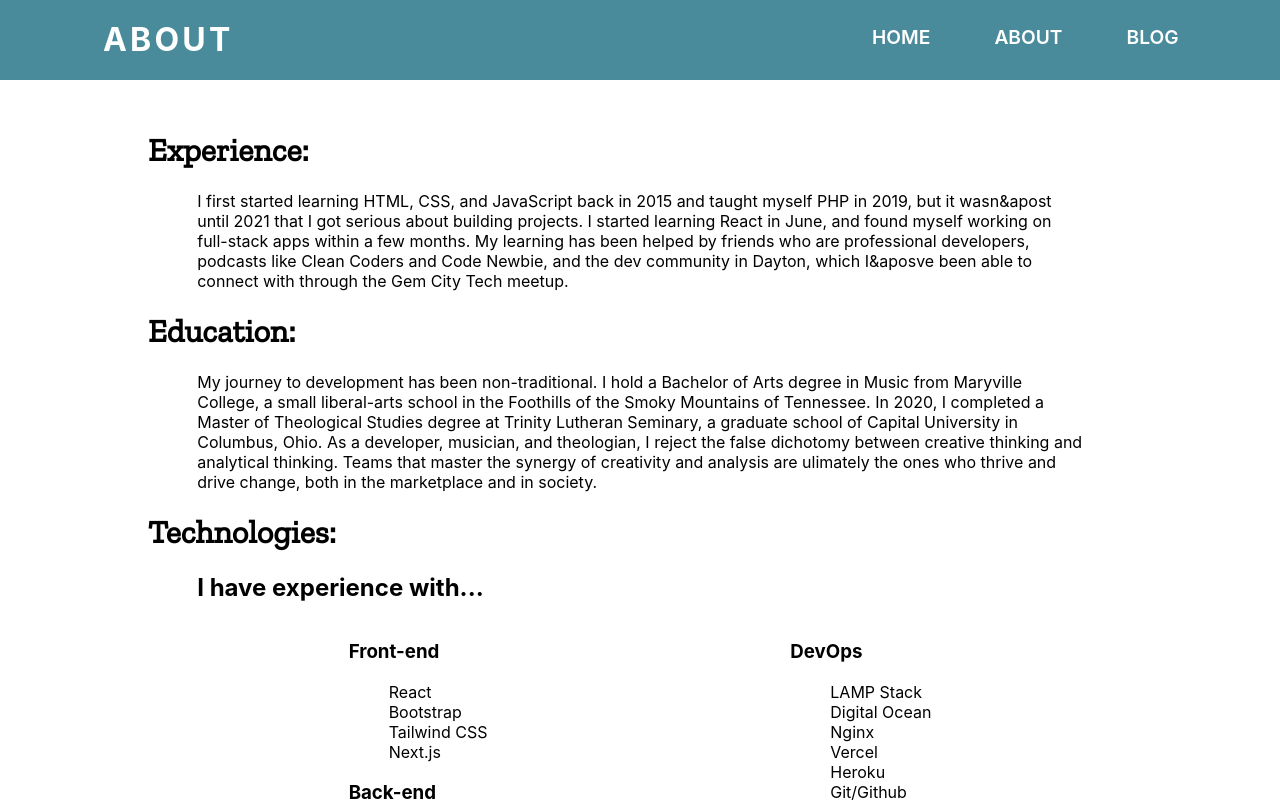
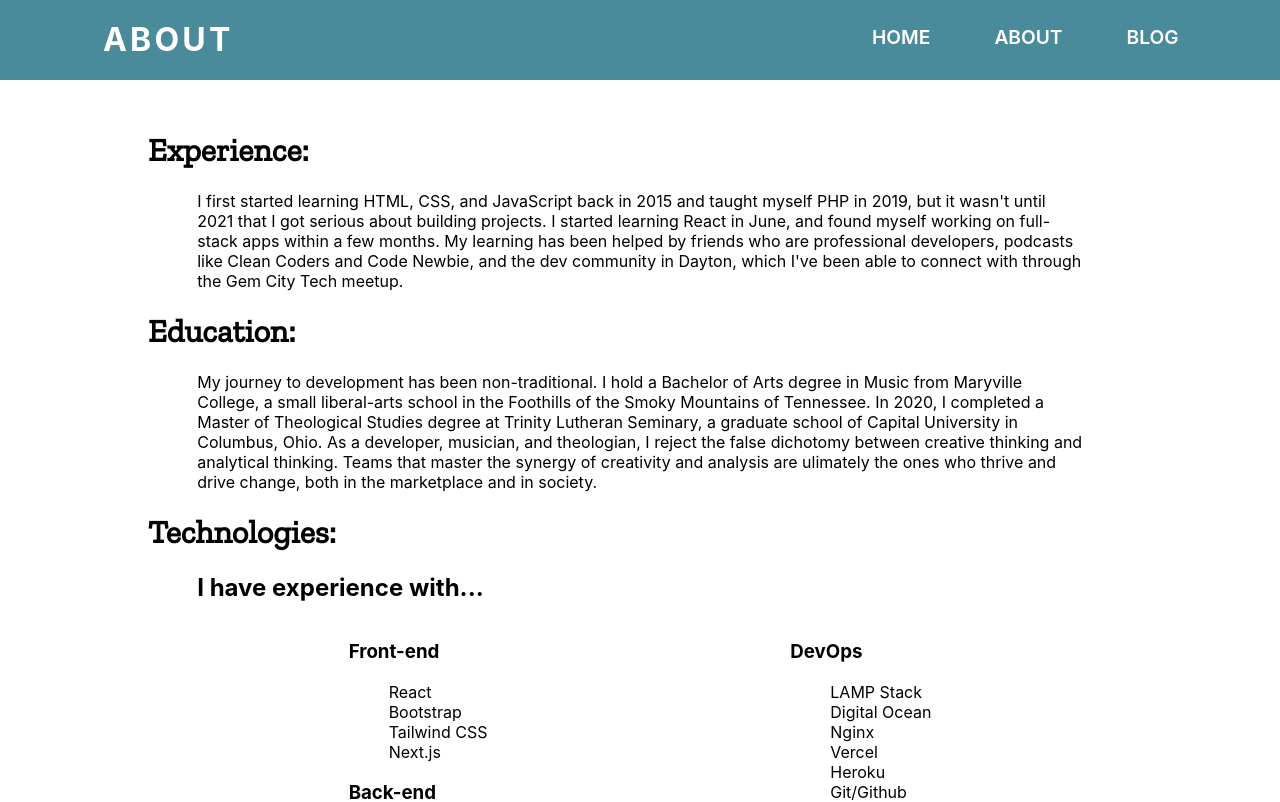
Before and after one commit to eryanpatterson/resume-site, a Next.js app: page /about in a window 1280 px wide. Shown: the top 802 px of the page. Built offline with nearby package versions, Linux system fonts and the light colour scheme; a web font is replaced by a local one.

Commit message:
Fixed &apos;

```diff
--- a/pages/about.js
+++ b/pages/about.js
@@ -10,10 +10,10 @@ export default function About() {
                 <h1>Experience:</h1>
                 <div className={styles.main}>
                     <p>
-                        I first started learning HTML, CSS, and JavaScript back in 2015 and taught myself PHP in 2019, but it wasn&apost until
+                        I first started learning HTML, CSS, and JavaScript back in 2015 and taught myself PHP in 2019, but it wasn&apos;t until
                         2021 that I got serious about building projects. I started learning React in June, and found myself working on full-stack
                         apps within a few months. My learning has been helped by friends who are professional developers, podcasts like Clean Coders
-                        and Code Newbie, and the dev community in Dayton, which I&aposve been able to connect with through the Gem City Tech meetup.
+                        and Code Newbie, and the dev community in Dayton, which I&apos;ve been able to connect with through the Gem City Tech meetup.
                     </p>
                 </div>
                 <h1>Education:</h1>
--- a/pages/index.js
+++ b/pages/index.js
@@ -29,7 +29,7 @@ export default function Home() {
         <div className={styles.greeting}>
           <div className={styles.wrapper}>
             <h2>Hi, there!</h2>
-            <p>I&aposm a full stack web developer with experience using the MERN stack as well as
+            <p>I&apos;m a full stack web developer with experience using the MERN stack as well as
             PHP and MySQL. I am user-driven and enjoy working on creative, process-oriented teams.</p>
           </div>
         </div>
```
